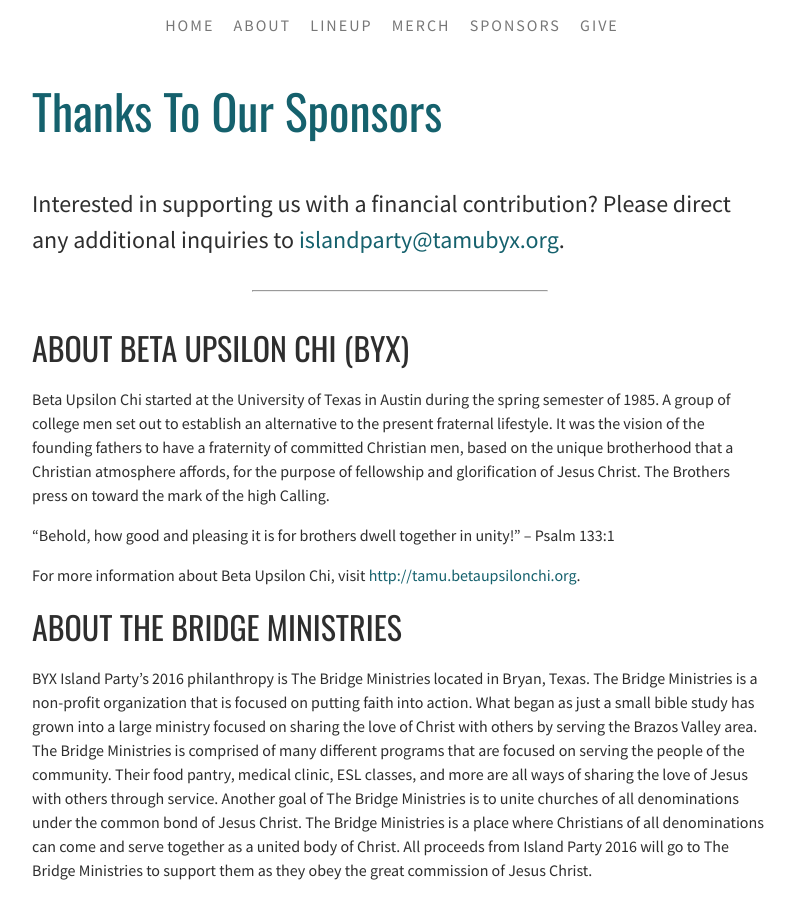
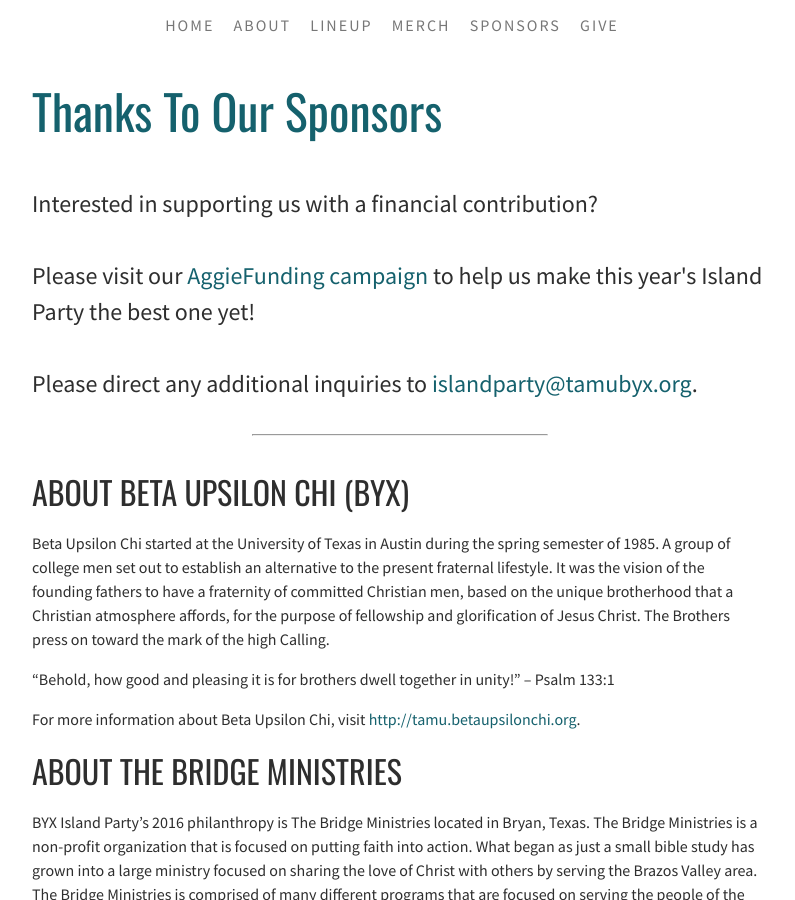
Before and after one commit to mgyarmathy/aggieislandparty.com, a Jekyll site: the page built from index.html, in a window 1280 px wide and 900 px high, scrolled down 2528 px. Shown: the whole window, without its empty margins (240-1035 px from the left). Built offline with Jekyll 4.4.1, drawn with Linux system fonts in a browser that asks for light colours; nearby versions of some CDN libraries; library files that are not in the unit come from our copies; the list of posts is cut into pages by our own code.

Commit message:
added donation video and AggieFunding link

```diff
--- a/index.html
+++ b/index.html
@@ -18,7 +18,7 @@
   <section id="about">
     <h2>What is Island Party?</h2>
     <div class="video-container">
-      <iframe width="560" height="315" src="https://player.vimeo.com/video/156467556" frameborder="0" allowfullscreen></iframe>
+      <iframe width="560" height="315" src="https://player.vimeo.com/video/158138168" frameborder="0" allowfullscreen></iframe>
     </div>
     <p>
       Since the foundation of BYX at Texas A&amp;M in 1994, Beta Upsilon Chi Fraternity has hosted Island Party as our own way of giving back to the community. Although Island Party has grown and adapted over the years, its purpose remains the same: evangelism, philanthropy, fun, life-giving, and the bolstering of our own brotherhood and unity. Recently, Island Party has taken on the form of a music festival—a totally free concert with performances by talented musicians, a comfortable environment, games, food, opportunities for connections to be made, and great friends to share all of it with.
@@ -83,7 +83,13 @@
     </em></p> -->
   </section>
    <p>
-      Interested in supporting us with a financial contribution?<!-- Please visit our <a class="highlight link-hover-blue" href="http://aggiefunding.com/campaigns/island-party-2015/">AggieFunding campaign</a> to help us make this year's Island Party the best one yet! --> Please direct any additional inquiries to <a class="highlight" href="mailto:islandparty@tamubyx.org">islandparty@tamubyx.org</a>.
+      Interested in supporting us with a financial contribution?
+      <br>
+      <br>
+      Please visit our <a class="highlight link-hover-blue" href="http://aggiefunding.com/campaigns/byx-island-party-2016/">AggieFunding campaign</a> to help us make this year's Island Party the best one yet!
+      <br>
+      <br>
+      <!--Please visit our <a class="highlight link-hover-blue" href="http://aggiefunding.com/campaigns/byx-island-party-2016/">AggieFunding campaign</a> to help us make this year's Island Party the best one yet! -->Please direct any additional inquiries to <a class="highlight" href="mailto:islandparty@tamubyx.org">islandparty@tamubyx.org</a>.
    </p>
    <hr style="width:40%;margin:2em auto;">
     <h3>About Beta Upsilon Chi (BYX)</h3>
```
